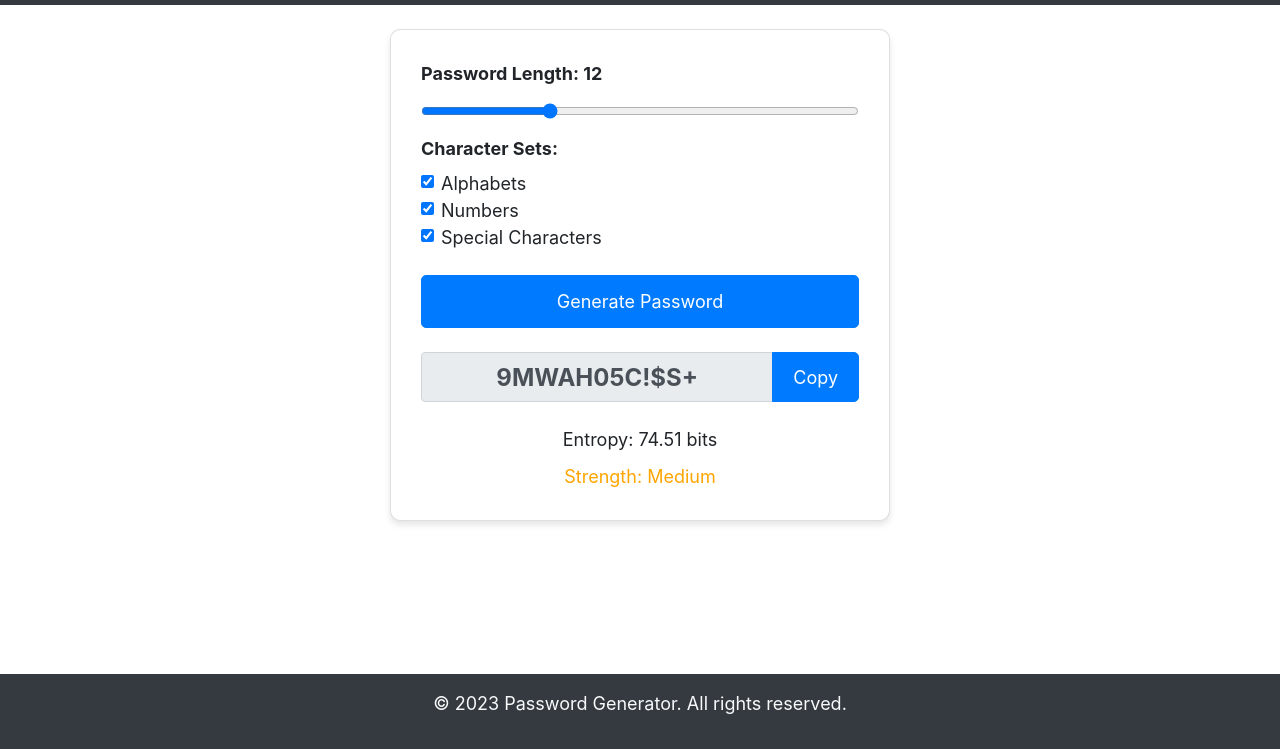
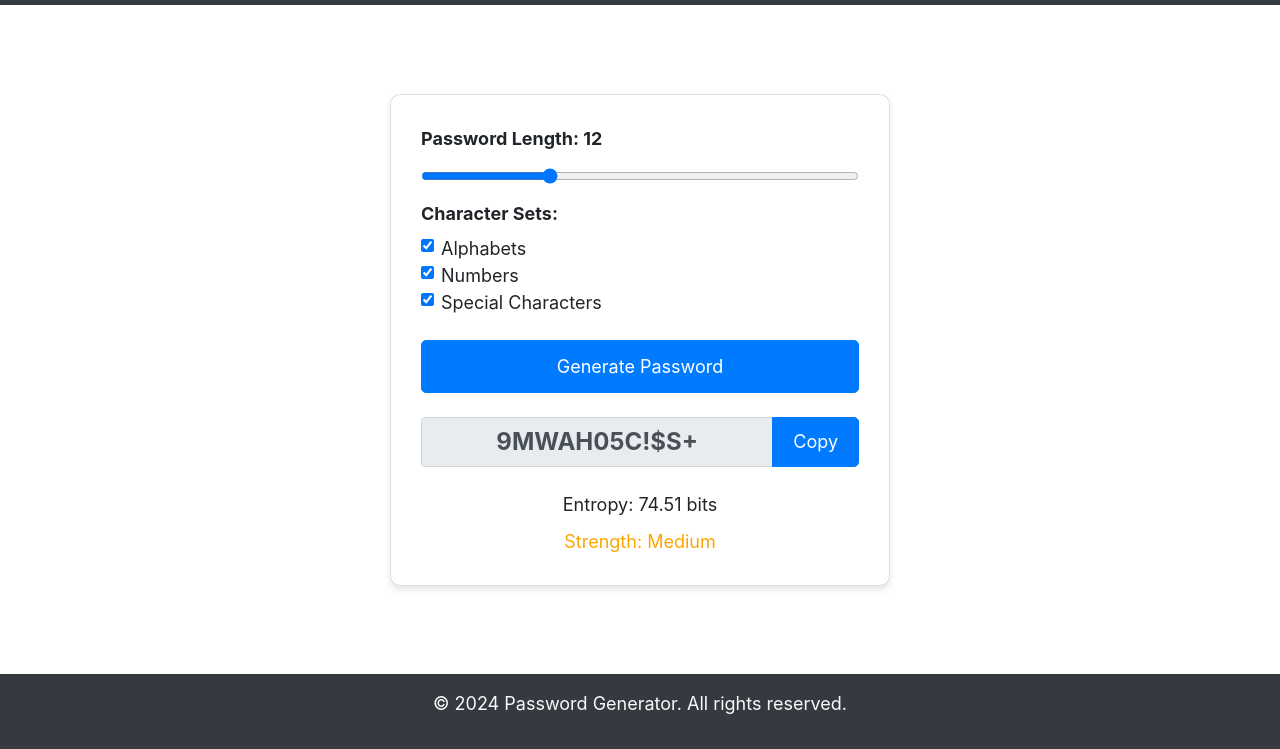
Before and after one commit to adithyadaine/PasswordGenerator, a plain HTML site: page index.html in a window 1280 px wide. Shown: the part 51-800 px from the top of the page. Drawn offline with nearby package versions, Linux system fonts and the light colour scheme.

Commit message:
Display changes

```diff
--- a/code.js
+++ b/code.js
@@ -1,3 +1,4 @@
+
 function updateLengthValue(value) {
   document.getElementById("length-value").textContent = value;
   calculateEntropy();
--- a/index.html
+++ b/index.html
@@ -16,7 +16,7 @@
           </nav>
         </header>
 
-        <main class="container my-4">
+        <main class="container my-4 d-flex justify-content-center align-items-center flex-grow-1">
           <div class="card">
             <div class="card-body">
               <div class="form-group">
@@ -55,7 +55,7 @@
         </main>
 
         <footer class="bg-dark text-light text-center py-3">
-          <p>&copy; 2023 Password Generator. All rights reserved.</p>
+          <p>&copy; 2024 Password Generator. All rights reserved.</p>
           <!--
           <div class="social-icons">
             <a href="#" target="_blank"><i class="fab fa-facebook fa-lg mx-2"></i></a>
--- a/styles.css
+++ b/styles.css
@@ -66,6 +66,8 @@ h1 {
 .card {
   border-radius: 10px;
   box-shadow: 0 4px 6px rgba(0, 0, 0, 0.1);
+  width: 100%;
+  max-width: 500px;
 }
 
 .card-body {
@@ -112,11 +114,6 @@ footer {
     font-size: 18px;
   }
 
-  .card {
-    max-width: 500px;
-    margin: 0 auto;
-  }
-
   .btn {
     font-size: 18px;
     padding: 12px 24px;
```
